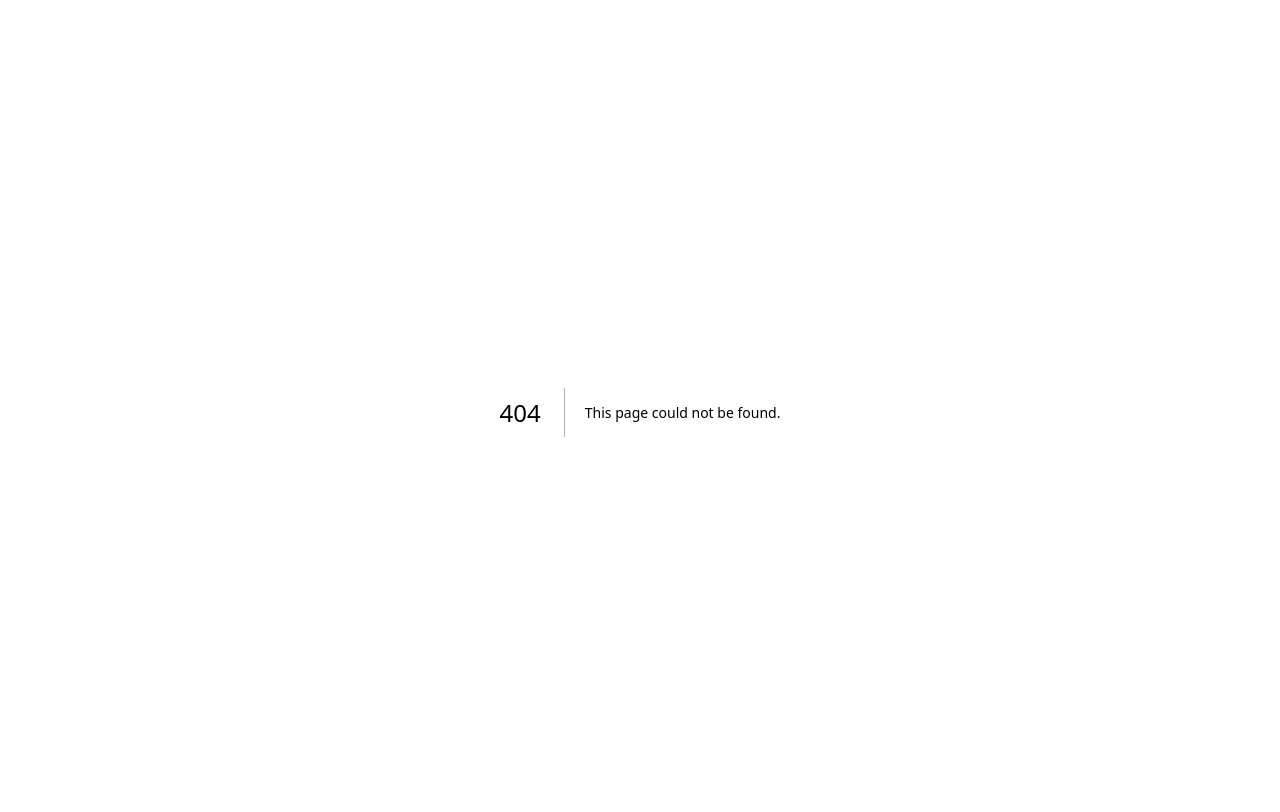
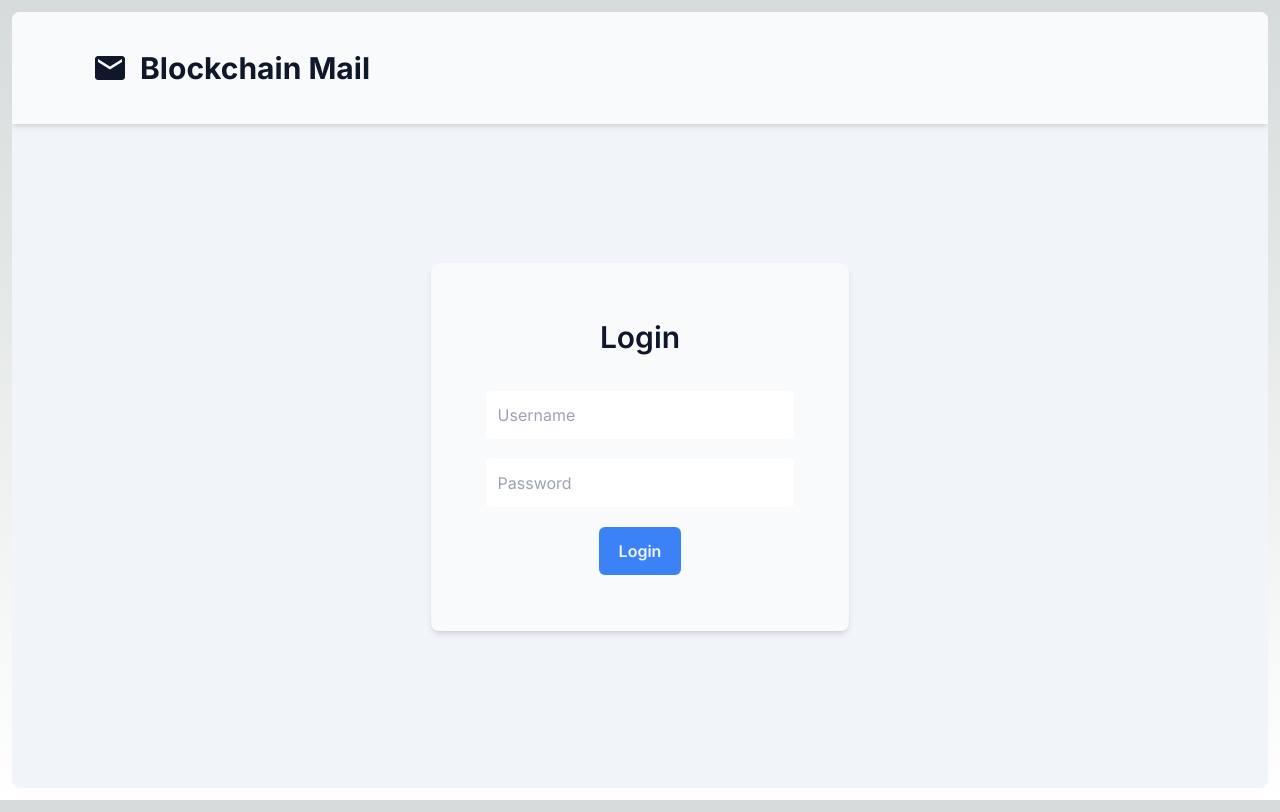
Before and after one commit to samuel-eric/blockchain-mail, a Next.js app: page /login in a window 1280 px wide. Before the commit this address had no page. Built offline with nearby package versions, Linux system fonts and the light colour scheme.

Commit message:
buat sistem login logout

```diff
--- a/app/globals.css
+++ b/app/globals.css
@@ -31,3 +31,11 @@ body {
 		text-wrap: balance;
 	}
 }
+
+.btn-primary {
+	@apply flex items-center gap-2 py-3 px-5 bg-blue-500 text-slate-100 font-semibold rounded-md hover:bg-blue-700 transition-all;
+}
+
+.btn-secondary {
+	@apply flex items-center gap-2 py-3 px-5 bg-blue-50 text-blue-700 font-semibold rounded-md hover:bg-blue-100 transition-all;
+}
--- a/app/layout.js
+++ b/app/layout.js
@@ -1,5 +1,6 @@
 import { Inter } from 'next/font/google';
 import './globals.css';
+import { Provider } from './provider';
 
 const inter = Inter({ subsets: ['latin'] });
 
@@ -11,7 +12,9 @@ export const metadata = {
 export default function RootLayout({ children }) {
 	return (
 		<html lang='en'>
-			<body className={`${inter.className} h-screen p-3`}>{children}</body>
+			<body className={`${inter.className} h-screen p-3`}>
+				<Provider>{children}</Provider>
+			</body>
 		</html>
 	);
 }
--- /dev/null
+++ b/app/login/page.jsx
@@ -0,0 +1,69 @@
+'use client';
+
+import { useState, useContext } from 'react';
+import Header from '@/components/Header';
+import { LoginContext } from '../provider';
+import userData from '@/data/db.json';
+import { useRouter } from 'next/navigation';
+
+const Login = () => {
+	const { user, setUser } = useContext(LoginContext);
+	const [username, setUsername] = useState('');
+	const [password, setPassword] = useState('');
+	const [error, setError] = useState('');
+	const router = useRouter();
+	const handleLogin = () => {
+		if (username === '' || password === '') {
+			setError('Please input username and password');
+		}
+		let isLoggedIn = false;
+		userData.forEach((data) => {
+			if (data.username === username) {
+				if (data.password === password) {
+					setUser(data);
+					isLoggedIn = true;
+				}
+			}
+		});
+		if (!isLoggedIn) {
+			setError('Incorrect username or password');
+		} else {
+			router.push('/');
+		}
+		console.log(userData);
+	};
+	return (
+		<main className='bg-slate-100 h-full rounded-lg box-border text-slate-900 overflow-auto'>
+			<Header />
+			<div className='flex justify-center items-center h-5/6'>
+				<div className='flex flex-col gap-5 bg-slate-50 rounded-lg shadow-md w-1/3 px-6 py-14 justify-center items-center'>
+					<h1 className='font-semibold text-3xl mb-4'>Login</h1>
+					<input
+						type='text'
+						placeholder='Username'
+						className='block p-3 rounded w-10/12'
+						value={username}
+						onChange={(e) => setUsername(e.target.value)}
+					/>
+					<input
+						type='password'
+						placeholder='Password'
+						className='block p-3 rounded w-10/12'
+						value={password}
+						onChange={(e) => setPassword(e.target.value)}
+					/>
+					<button className='btn-primary' onClick={handleLogin}>
+						Login
+					</button>
+					{error !== '' && (
+						<div className='bg-red-200 w-10/12 p-3 flex justify-center items-center rounded-md'>
+							{error}
+						</div>
+					)}
+				</div>
+			</div>
+		</main>
+	);
+};
+
+export default Login;
--- a/app/page.jsx
+++ b/app/page.jsx
@@ -1,10 +1,26 @@
+'use client';
+
 import Header from '@/components/Header';
+import { useRouter } from 'next/navigation';
+import { useContext } from 'react';
+import { LoginContext } from './provider';
 
 export default function Home() {
+	const { user } = useContext(LoginContext);
+	const router = useRouter();
+	console.log(user);
 	return (
 		<main className='bg-slate-100 h-full rounded-lg box-border text-slate-900 overflow-auto'>
 			<Header />
-			<div>This is email</div>
+			{user !== null ? (
+				<div>This is email</div>
+			) : (
+				<div className='flex justify-center items-center h-5/6'>
+					<button className='btn-primary' onClick={() => router.push('/login')}>
+						Please log in first
+					</button>
+				</div>
+			)}
 		</main>
 	);
 }
--- /dev/null
+++ b/app/provider.jsx
@@ -0,0 +1,14 @@
+'use client';
+
+import { useState, createContext } from 'react';
+
+export const LoginContext = createContext();
+
+export function Provider({ children }) {
+	const [user, setUser] = useState(null);
+	return (
+		<LoginContext.Provider value={{ user, setUser }}>
+			{children}
+		</LoginContext.Provider>
+	);
+}
--- a/components/Header.jsx
+++ b/components/Header.jsx
@@ -1,9 +1,17 @@
-import React from 'react';
+'use client';
+
+import { useContext } from 'react';
 import Link from 'next/link';
 import { MdEmail, MdLogout } from 'react-icons/md';
 import { FaPen } from 'react-icons/fa';
+import { LoginContext } from '@/app/provider';
 
 const Header = () => {
+	const { user, setUser } = useContext(LoginContext);
+	const handleLogout = () => {
+		setUser(null);
+	};
+
 	return (
 		<header className='flex items-center justify-between px-20 h-28 bg-slate-50 shadow-md'>
 			<Link href='/'>
@@ -12,16 +20,18 @@ const Header = () => {
 					<h1 className='font-bold text-3xl'>Blockchain Mail</h1>
 				</div>
 			</Link>
+			{user !== null && (
 				<div className='flex gap-6'>
-				<button className='flex items-center gap-2 py-3 px-5 bg-blue-50 text-blue-700 font-semibold rounded-md hover:bg-blue-100 transition-all'>
+					<button className='btn-secondary' onClick={handleLogout}>
 						<MdLogout />
 						Log out
 					</button>
-				<button className='flex items-center gap-2 py-3 px-5 bg-blue-500 text-slate-100 font-semibold rounded-md hover:bg-blue-700 transition-all'>
+					<button className='btn-primary'>
 						<FaPen />
 						Add New Email
 					</button>
 				</div>
+			)}
 		</header>
 	);
 };
--- /dev/null
+++ b/data/db.json
@@ -0,0 +1,7 @@
+[
+	{
+		"username": "sameric",
+		"password": "test123",
+		"address": "0x71C7656EC7ab88b098defB751B7401B5f6d8976F"
+	}
+]
```
Lines whose indentation alone changed are shown as unchanged.
